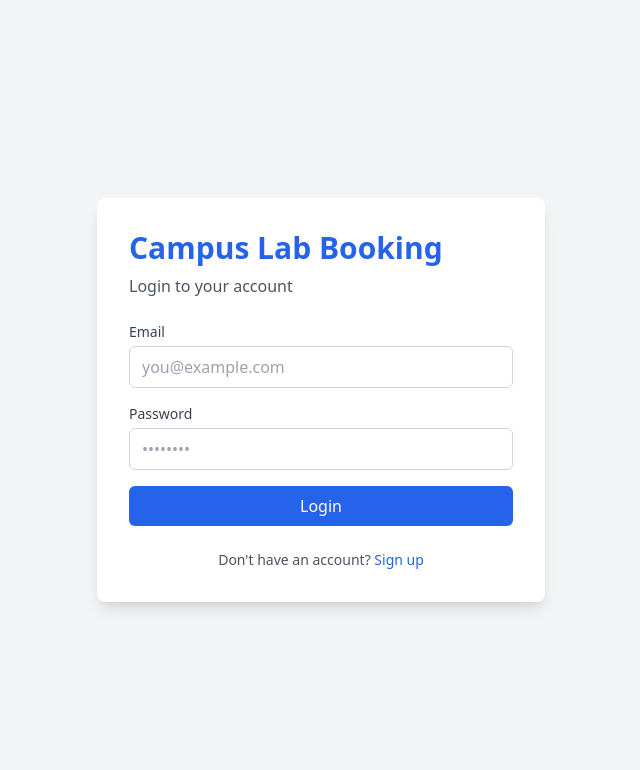
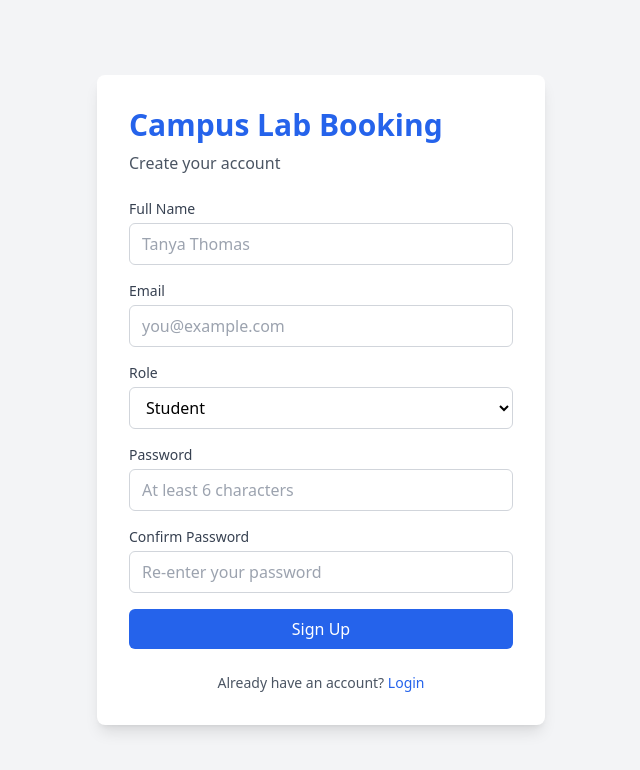
Before and after one commit to tanyasusan92/fsad-lab-booking, a React app in the folder frontend/: page /signup in a window 1280 px wide. Before the commit this address led to /login. Shown: the top 770 px of the page, without its empty margins (319-959 px from the left). Built offline with nearby package versions, Linux system fonts and the light colour scheme; the HTML template or start-up script is replaced by a standard one.

Commit message:
Front end for signup with role selection

```diff
--- a/frontend/src/App.jsx
+++ b/frontend/src/App.jsx
@@ -1,5 +1,6 @@
 import { BrowserRouter, Routes, Route, Navigate } from 'react-router-dom';
 import Login from './pages/Login';
+import Signup from './pages/Signup';
 import Dashboard from './pages/Dashboard';
 
 function App() {
@@ -11,6 +12,8 @@ function App() {
 
         {/* Public routes */}
         <Route path="/login" element={<Login />} />
+        <Route path="/signup" element={<Signup />} />
+
 
         {/* "Protected" route — we'll add real protection in step 5.9 */}
         <Route path="/dashboard" element={<Dashboard />} />
--- a/frontend/src/pages/Login.jsx
+++ b/frontend/src/pages/Login.jsx
@@ -1,9 +1,10 @@
-import { useState } from 'react';
-import { useNavigate, Link } from 'react-router-dom';
+import { useState, useEffect } from 'react';
+import { useNavigate, useSearchParams, Link } from 'react-router-dom';
 import { authAPI } from '../services/api';
 
 function Login() {
   const navigate = useNavigate();
+  const [searchParams] = useSearchParams();
 
   // Form state
   const [email, setEmail] = useState('');
@@ -12,6 +13,13 @@ function Login() {
   // UI state
   const [loading, setLoading] = useState(false);
   const [error, setError] = useState('');
+  const [successMessage, setSuccessMessage] = useState('');
+
+  useEffect(() => {
+    if (searchParams.get('signup')==='success') {
+        setSuccessMessage('Account created successfully! Please log in.');
+    }
+  }, [searchParams]);
 
   const handleSubmit = async (e) => {
     e.preventDefault(); // prevent page reload on form submit
@@ -47,6 +55,13 @@ function Login() {
           Campus Lab Booking
         </h1>
         <p className="text-gray-600 mb-6">Login to your account</p>
+
+        {/* Success message banner */}
+        {successMessage && (
+          <div className="bg-green-100 border border-green-300 text-green-800 px-4 py-2 rounded mb-4">
+            {successMessage}
+          </div>
+        )}
 
         {/* Error message banner */}
         {error && (
--- /dev/null
+++ b/frontend/src/pages/Signup.jsx
@@ -0,0 +1,161 @@
+import { useState } from 'react';
+import { useNavigate, Link } from 'react-router-dom';
+import { authAPI } from '../services/api';
+
+function Signup() {
+  const navigate = useNavigate();
+
+  // Form state
+  const [name, setName] = useState('');
+  const [email, setEmail] = useState('');
+  const [password, setPassword] = useState('');
+  const [confirmPassword, setConfirmPassword] = useState('');
+  const [role, setRole] = useState('student');
+
+  // UI state
+  const [loading, setLoading] = useState(false);
+  const [error, setError] = useState('');
+
+  const handleSubmit = async (e) => {
+    e.preventDefault();
+
+    setError('');
+
+    // Client-side validation
+    if (password !== confirmPassword) {
+      setError('Passwords do not match');
+      return;
+    }
+
+    if (password.length < 6) {
+      setError('Password must be at least 6 characters');
+      return;
+    }
+
+    setLoading(true);
+
+    try {
+      await authAPI.signup({ name, email, password, role });
+
+      // Success — redirect to login with a query param so login page can show a success message
+      navigate('/login?signup=success');
+    } catch (err) {
+      const message =
+        err.response?.data?.message || 'Signup failed. Please try again.';
+      setError(message);
+    } finally {
+      setLoading(false);
+    }
+  };
+
+  return (
+    <div className="min-h-screen bg-gray-100 flex items-center justify-center p-4">
+      <div className="bg-white rounded-lg shadow-lg p-8 w-full max-w-md">
+        <h1 className="text-3xl font-bold text-blue-600 mb-2">
+          Campus Lab Booking
+        </h1>
+        <p className="text-gray-600 mb-6">Create your account</p>
+
+        {/* Error message */}
+        {error && (
+          <div className="bg-red-100 border border-red-300 text-red-800 px-4 py-2 rounded mb-4">
+            {error}
+          </div>
+        )}
+
+        <form onSubmit={handleSubmit} className="space-y-4">
+          <div>
+            <label className="block text-sm font-medium text-gray-700 mb-1">
+              Full Name
+            </label>
+            <input
+              type="text"
+              value={name}
+              onChange={(e) => setName(e.target.value)}
+              required
+              minLength={2}
+              className="w-full px-3 py-2 border border-gray-300 rounded-md focus:outline-none focus:ring-2 focus:ring-blue-500"
+              placeholder="Tanya Thomas"
+            />
+          </div>
+
+          <div>
+            <label className="block text-sm font-medium text-gray-700 mb-1">
+              Email
+            </label>
+            <input
+              type="email"
+              value={email}
+              onChange={(e) => setEmail(e.target.value)}
+              required
+              className="w-full px-3 py-2 border border-gray-300 rounded-md focus:outline-none focus:ring-2 focus:ring-blue-500"
+              placeholder="you@example.com"
+            />
+          </div>
+
+          <div>
+            <label className="block text-sm font-medium text-gray-700 mb-1">
+              Role
+            </label>
+            <select
+              value={role}
+              onChange={(e) => setRole(e.target.value)}
+              className="w-full px-3 py-2 border border-gray-300 rounded-md focus:outline-none focus:ring-2 focus:ring-blue-500 bg-white"
+            >
+              <option value="student">Student</option>
+              <option value="staff">Lab Staff</option>
+              <option value="admin">Admin</option>
+            </select>
+          </div>
+
+          <div>
+            <label className="block text-sm font-medium text-gray-700 mb-1">
+              Password
+            </label>
+            <input
+              type="password"
+              value={password}
+              onChange={(e) => setPassword(e.target.value)}
+              required
+              minLength={6}
+              className="w-full px-3 py-2 border border-gray-300 rounded-md focus:outline-none focus:ring-2 focus:ring-blue-500"
+              placeholder="At least 6 characters"
+            />
+          </div>
+
+          <div>
+            <label className="block text-sm font-medium text-gray-700 mb-1">
+              Confirm Password
+            </label>
+            <input
+              type="password"
+              value={confirmPassword}
+              onChange={(e) => setConfirmPassword(e.target.value)}
+              required
+              minLength={6}
+              className="w-full px-3 py-2 border border-gray-300 rounded-md focus:outline-none focus:ring-2 focus:ring-blue-500"
+              placeholder="Re-enter your password"
+            />
+          </div>
+
+          <button
+            type="submit"
+            disabled={loading}
+            className="w-full bg-blue-600 text-white py-2 rounded-md hover:bg-blue-700 transition disabled:bg-gray-400 disabled:cursor-not-allowed"
+          >
+            {loading ? 'Creating account...' : 'Sign Up'}
+          </button>
+        </form>
+
+        <p className="text-center text-sm text-gray-600 mt-6">
+          Already have an account?{' '}
+          <Link to="/login" className="text-blue-600 hover:underline">
+            Login
+          </Link>
+        </p>
+      </div>
+    </div>
+  );
+}
+
+export default Signup;
```
